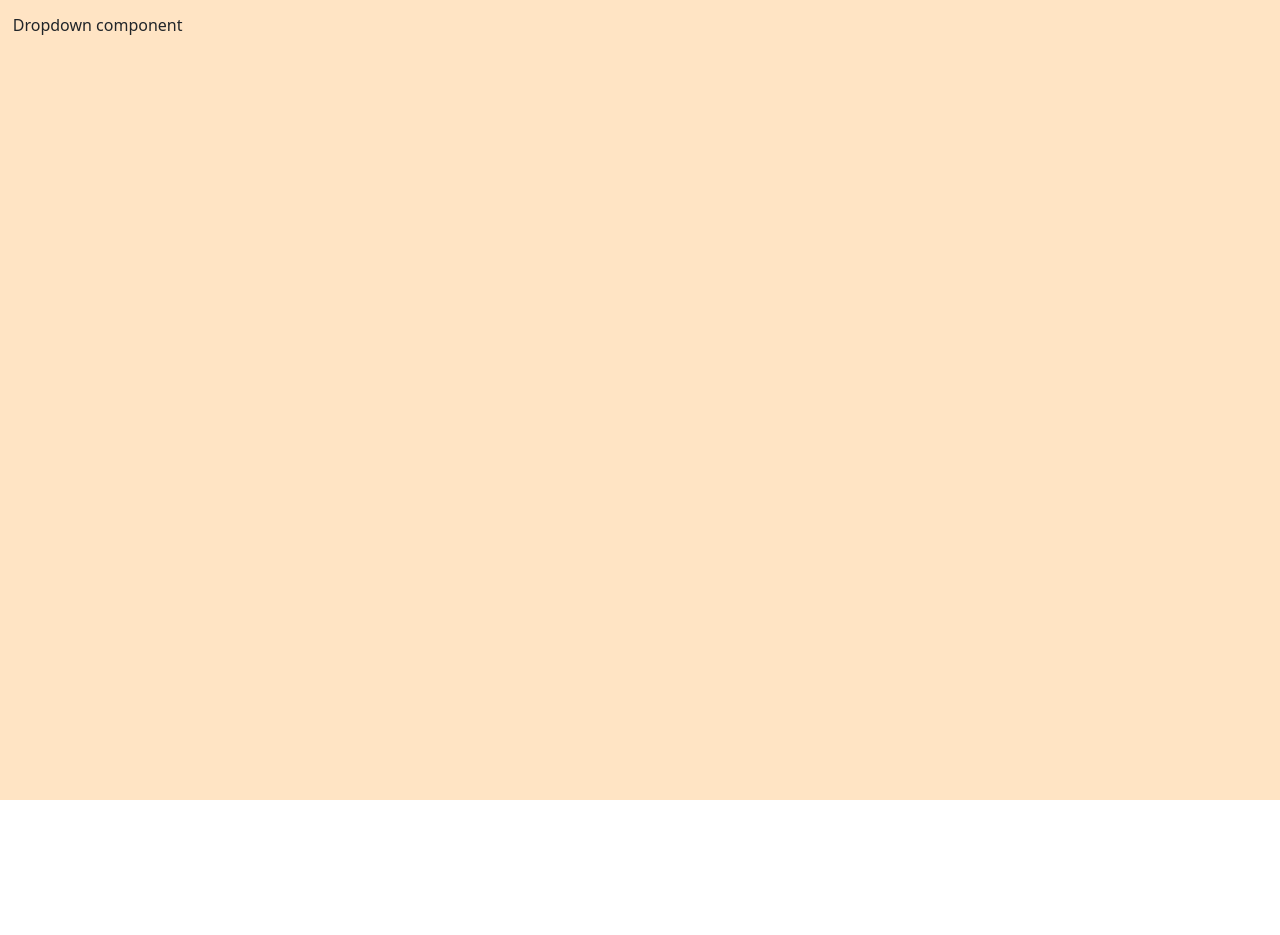
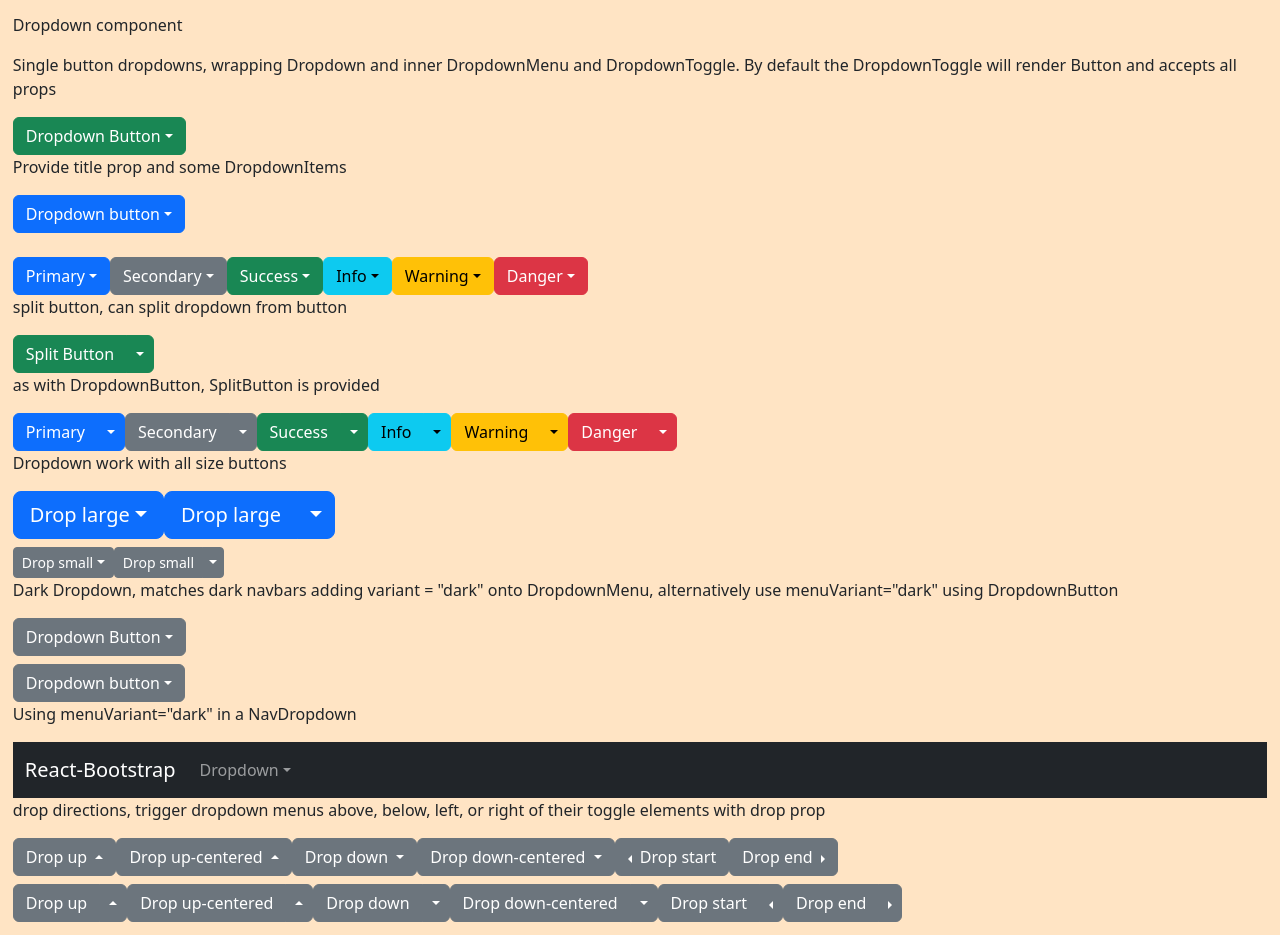
Before and after one commit to Beckster6211/Bootstrap-practice, a React (Create React App) app: page / in a window 1280 px wide. Before the commit the page ends 800 px from the top, so only its background shows below. Built offline with nearby package versions, Linux system fonts and the light colour scheme.

Commit message:
started on dropdown

```diff
--- a/src/App.css
+++ b/src/App.css
@@ -1,5 +1,5 @@
 .App {
-  height: 100vh;
+  height: 100%;
   background-color: bisque;
   padding: 1%;
 }
--- a/src/Components/Dropdown.js
+++ b/src/Components/Dropdown.js
@@ -1,9 +1,224 @@
 import React from "react"
+
+import Dropdown from 'react-bootstrap/Dropdown';
+import DropdownButton  from "react-bootstrap/DropdownButton";
+import ButtonGroup from 'react-bootstrap/ButtonGroup'
+import Button from 'react-bootstrap/Button';
+import SplitButton from 'react-bootstrap/SplitButton';
+import Container from 'react-bootstrap/Container';
+import Nav from 'react-bootstrap/Nav';
+import Navbar from 'react-bootstrap/Navbar';
+import NavDropdown from 'react-bootstrap/NavDropdown';
+
 
 function ComDropdown(){
     return(
     <div>
         <p>Dropdown component</p>
+        <p>Single button dropdowns, wrapping Dropdown and inner DropdownMenu and DropdownToggle. By default the DropdownToggle will render Button and accepts all props</p>
+        <Dropdown>
+      <Dropdown.Toggle variant="success" id="dropdown-basic">
+        Dropdown Button
+      </Dropdown.Toggle>
+
+      <Dropdown.Menu>
+        <Dropdown.Item href="#/action-1">Action</Dropdown.Item>
+        <Dropdown.Item href="#/action-2">Another action</Dropdown.Item>
+        <Dropdown.Item href="#/action-3">Something else</Dropdown.Item>
+      </Dropdown.Menu>
+    </Dropdown>
+    <p>Provide title prop and some DropdownItems</p>
+    <DropdownButton id="dropdown-basic-button" title="Dropdown button">
+      <Dropdown.Item href="#/action-1">Action</Dropdown.Item>
+      <Dropdown.Item href="#/action-2">Another action</Dropdown.Item>
+      <Dropdown.Item href="#/action-3">Something else</Dropdown.Item>
+    </DropdownButton>
+    <br/>
+    {['Primary', 'Secondary', 'Success', 'Info', 'Warning', 'Danger'].map(
+        (variant) => (
+          <DropdownButton
+            as={ButtonGroup}
+            key={variant}
+            id={`dropdown-variants-${variant}`}
+            variant={variant.toLowerCase()}
+            title={variant}
+          >
+            <Dropdown.Item eventKey="1">Action</Dropdown.Item>
+            <Dropdown.Item eventKey="2">Another action</Dropdown.Item>
+            <Dropdown.Item eventKey="3" active>
+              Active Item
+            </Dropdown.Item>
+            <Dropdown.Divider />
+            <Dropdown.Item eventKey="4">Separated link</Dropdown.Item>
+          </DropdownButton>
+        ),
+      )}
+      <p>split button, can split dropdown from button</p>
+      <Dropdown as={ButtonGroup}>
+      <Button variant="success">Split Button</Button>
+
+      <Dropdown.Toggle split variant="success" id="dropdown-split-basic" />
+
+      <Dropdown.Menu>
+        <Dropdown.Item href="#/action-1">Action</Dropdown.Item>
+        <Dropdown.Item href="#/action-2">Another action</Dropdown.Item>
+        <Dropdown.Item href="#/action-3">Something else</Dropdown.Item>
+      </Dropdown.Menu>
+    </Dropdown>
+    <p>as with DropdownButton, SplitButton is provided</p>
+    {['Primary', 'Secondary', 'Success', 'Info', 'Warning', 'Danger'].map(
+        (variant) => (
+          <SplitButton
+            key={variant}
+            id={`dropdown-split-variants-${variant}`}
+            variant={variant.toLowerCase()}
+            title={variant}
+          >
+            <Dropdown.Item eventKey="1">Action</Dropdown.Item>
+            <Dropdown.Item eventKey="2">Another action</Dropdown.Item>
+            <Dropdown.Item eventKey="3" active>
+              Active Item
+            </Dropdown.Item>
+            <Dropdown.Divider />
+            <Dropdown.Item eventKey="4">Separated link</Dropdown.Item>
+          </SplitButton>
+        ),
+      )}
+        <p>Dropdown work with all size buttons</p>
+        <div className="mb-2">
+        {[DropdownButton, SplitButton].map((DropdownType, idx) => (
+          <DropdownType
+            as={ButtonGroup}
+            key={idx}
+            id={`dropdown-button-drop-${idx}`}
+            size="lg"
+            title="Drop large"
+          >
+            <Dropdown.Item eventKey="1">Action</Dropdown.Item>
+            <Dropdown.Item eventKey="2">Another action</Dropdown.Item>
+            <Dropdown.Item eventKey="3">Something else here</Dropdown.Item>
+            <Dropdown.Divider />
+            <Dropdown.Item eventKey="4">Separated link</Dropdown.Item>
+          </DropdownType>
+        ))}
+      </div>
+      <div>
+        {[DropdownButton, SplitButton].map((DropdownType, idx) => (
+          <DropdownType
+            as={ButtonGroup}
+            key={idx}
+            id={`dropdown-button-drop-${idx}`}
+            size="sm"
+            variant="secondary"
+            title="Drop small"
+          >
+            <Dropdown.Item eventKey="1">Action</Dropdown.Item>
+            <Dropdown.Item eventKey="2">Another action</Dropdown.Item>
+            <Dropdown.Item eventKey="3">Something else here</Dropdown.Item>
+            <Dropdown.Divider />
+            <Dropdown.Item eventKey="4">Separated link</Dropdown.Item>
+          </DropdownType>
+        ))}
+      </div>
+      <p>Dark Dropdown, matches dark navbars adding variant = "dark" onto DropdownMenu, alternatively use menuVariant="dark" using DropdownButton</p>
+      <Dropdown>
+        <Dropdown.Toggle id="dropdown-button-dark-example1" variant="secondary">
+          Dropdown Button
+        </Dropdown.Toggle>
+
+        <Dropdown.Menu variant="dark">
+          <Dropdown.Item href="#/action-1" active>
+            Action
+          </Dropdown.Item>
+          <Dropdown.Item href="#/action-2">Another action</Dropdown.Item>
+          <Dropdown.Item href="#/action-3">Something else</Dropdown.Item>
+          <Dropdown.Divider />
+          <Dropdown.Item href="#/action-4">Separated link</Dropdown.Item>
+        </Dropdown.Menu>
+      </Dropdown>
+
+      <DropdownButton
+        id="dropdown-button-dark-example2"
+        variant="secondary"
+        menuVariant="dark"
+        title="Dropdown button"
+        className="mt-2"
+      >
+        <Dropdown.Item href="#/action-1" active>
+          Action
+        </Dropdown.Item>
+        <Dropdown.Item href="#/action-2">Another action</Dropdown.Item>
+        <Dropdown.Item href="#/action-3">Something else</Dropdown.Item>
+        <Dropdown.Divider />
+        <Dropdown.Item href="#/action-4">Separated link</Dropdown.Item>
+      </DropdownButton>
+      <p>Using menuVariant="dark" in a NavDropdown</p>
+      <Navbar variant="dark" bg="dark" expand="lg">
+      <Container fluid>
+        <Navbar.Brand href="#home">React-Bootstrap</Navbar.Brand>
+        <Navbar.Toggle aria-controls="navbar-dark-example" />
+        <Navbar.Collapse id="navbar-dark-example">
+          <Nav>
+            <NavDropdown
+              id="nav-dropdown-dark-example"
+              title="Dropdown"
+              menuVariant="dark"
+            >
+              <NavDropdown.Item href="#action/3.1">Action</NavDropdown.Item>
+              <NavDropdown.Item href="#action/3.2">
+                Another action
+              </NavDropdown.Item>
+              <NavDropdown.Item href="#action/3.3">Something</NavDropdown.Item>
+              <NavDropdown.Divider />
+              <NavDropdown.Item href="#action/3.4">
+                Separated link
+              </NavDropdown.Item>
+            </NavDropdown>
+          </Nav>
+        </Navbar.Collapse>
+      </Container>
+    </Navbar>
+    <p>drop directions, trigger dropdown menus above, below, left, or right of their toggle elements with drop prop</p>
+    <div className="mb-2">
+        {['up', 'up-centered', 'down', 'down-centered', 'start', 'end'].map(
+          (direction) => (
+            <DropdownButton
+              as={ButtonGroup}
+              key={direction}
+              id={`dropdown-button-drop-${direction}`}
+              drop={direction}
+              variant="secondary"
+              title={` Drop ${direction} `}
+            >
+              <Dropdown.Item eventKey="1">Action</Dropdown.Item>
+              <Dropdown.Item eventKey="2">Another action</Dropdown.Item>
+              <Dropdown.Item eventKey="3">Something else here</Dropdown.Item>
+              <Dropdown.Divider />
+              <Dropdown.Item eventKey="4">Separated link</Dropdown.Item>
+            </DropdownButton>
+          ),
+        )}
+      </div>
+
+      <div>
+        {['up', 'up-centered', 'down', 'down-centered', 'start', 'end'].map(
+          (direction) => (
+            <SplitButton
+              key={direction}
+              id={`dropdown-button-drop-${direction}`}
+              drop={direction}
+              variant="secondary"
+              title={`Drop ${direction}`}
+            >
+              <Dropdown.Item eventKey="1">Action</Dropdown.Item>
+              <Dropdown.Item eventKey="2">Another action</Dropdown.Item>
+              <Dropdown.Item eventKey="3">Something else here</Dropdown.Item>
+              <Dropdown.Divider />
+              <Dropdown.Item eventKey="4">Separated link</Dropdown.Item>
+            </SplitButton>
+          ),
+        )}
+      </div>
     </div>
     )
 }
```
